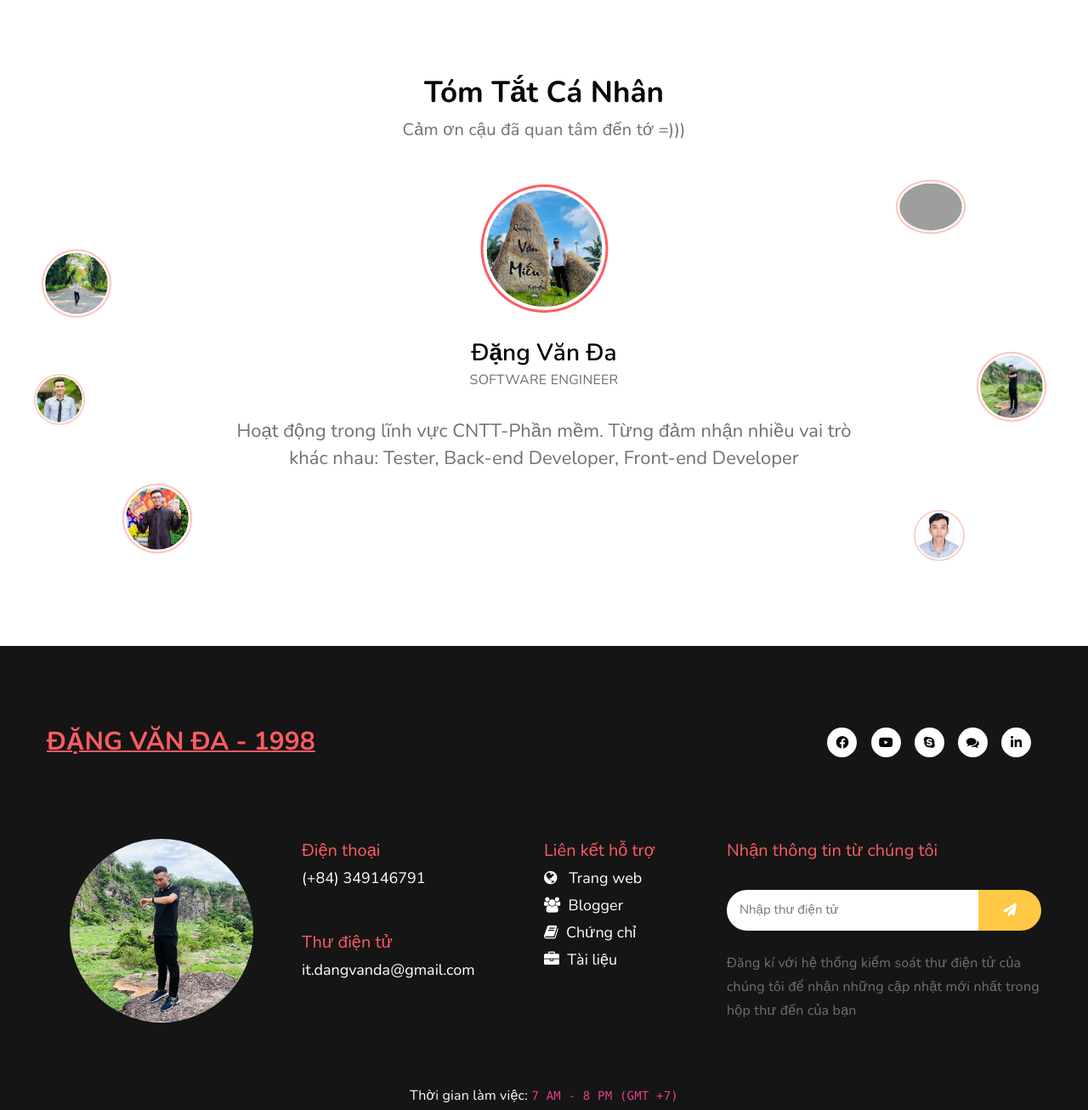
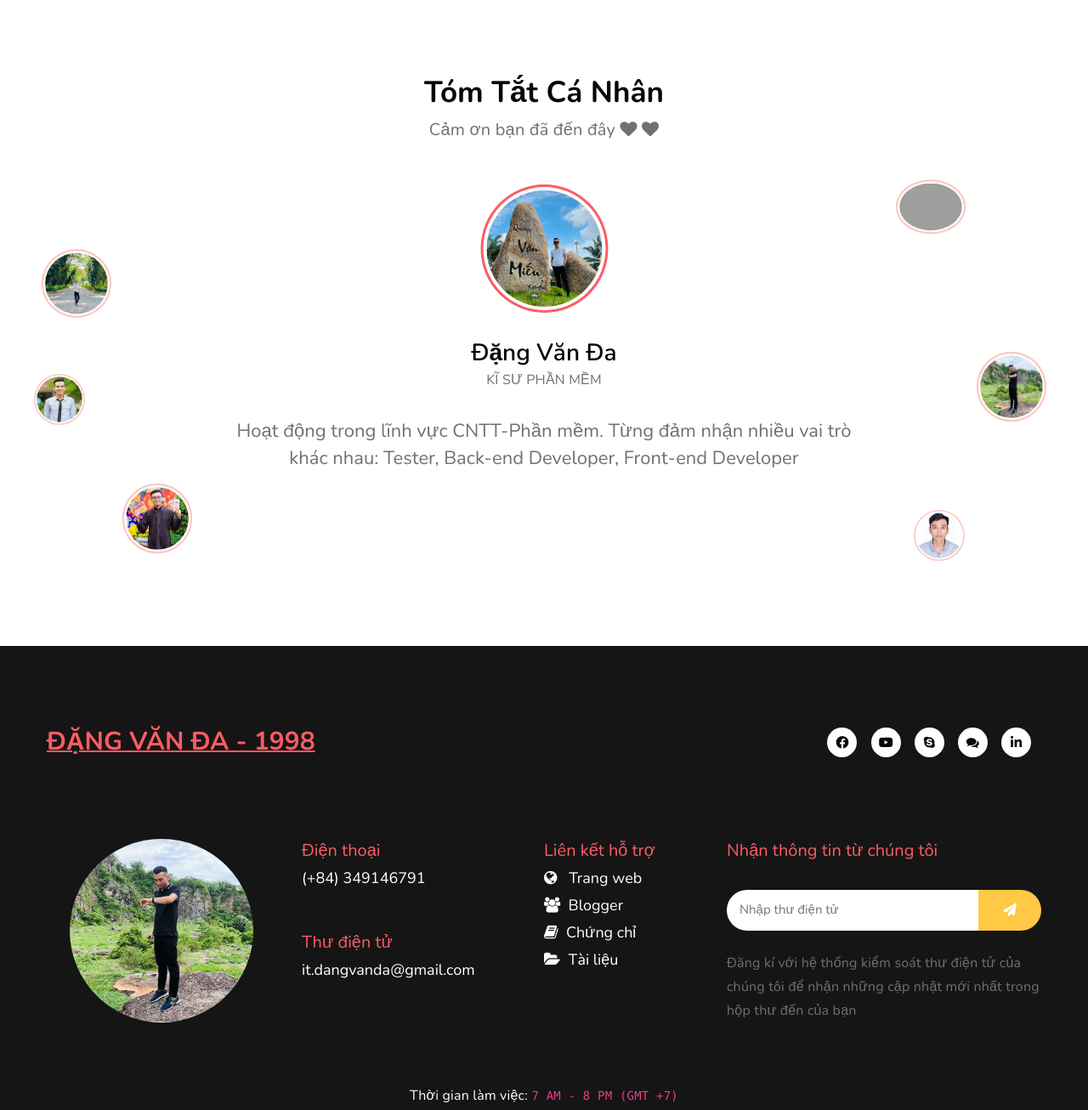
Before and after one commit to dangvanda/mywebsite, a plain HTML site: page index.html in a window 1280 px wide. Shown: the part 600-1906 px from the top of the page at 85% size. Drawn offline with nearby package versions, Linux system fonts and the light colour scheme; grey boxes are pictures that could not be loaded.

Commit message:
Update icon

```diff
--- a/index.html
+++ b/index.html
@@ -143,7 +143,8 @@
         <div class="container pt-md-5 pt-4" id="personal_summary">
             <div class="title-heading-w3 text-center mx-auto mb-sm-5 mb-4" style="max-width:700px">
                 <h3 class="title-style">Tóm tắt cá nhân</h3>
-                <p class="lead mt-2">Cảm ơn cậu đã quan tâm đến tớ =)))</p>
+                <p class="lead mt-2">Cảm ơn bạn đã đến đây <i class="fa fa-heart"></i>&nbsp;<i class="fa fa-heart"></i>
+                </p>
             </div>
             <div class="testi-wrap">
                 <div class="client-single active position-1" data-position="position-1">
@@ -152,7 +153,7 @@
                     </div>
                     <div class="client-info">
                         <h3>Đặng Văn Đa</h3>
-                        <p>Software Engineer</p>
+                        <p>Kĩ sư phần mềm</p>
                     </div>
                     <div class="client-comment">
                         <h3>Hoạt động trong lĩnh vực CNTT-Phần mềm. Từng đảm nhận nhiều vai trò khác nhau: Tester,
@@ -311,7 +312,7 @@
                                         class="fa fa-book"></i>&nbsp;&nbsp;Chứng
                                     chỉ</a></h5>
                             <h5 class="email-cont-text mt-1"><a href="./documentation.html"><i
-                                        class="fa fa-briefcase"></i>&nbsp;&nbsp;Tài liệu</a></h5>
+                                        class="fa fa-folder-open"></i>&nbsp;&nbsp;Tài liệu</a></h5>
                         </div>
                     </div>
                     <div class="address-grid col-lg-4 col-md-6 col-sm-7 mt-lg-0 mt-sm-5 mt-4 w3l-footer-16-main">
```
Also changed, not shown: bio-page.html (+1 -1 lines), certificatie.html (+1 -1 lines), documentation.html (+1 -1 lines).
